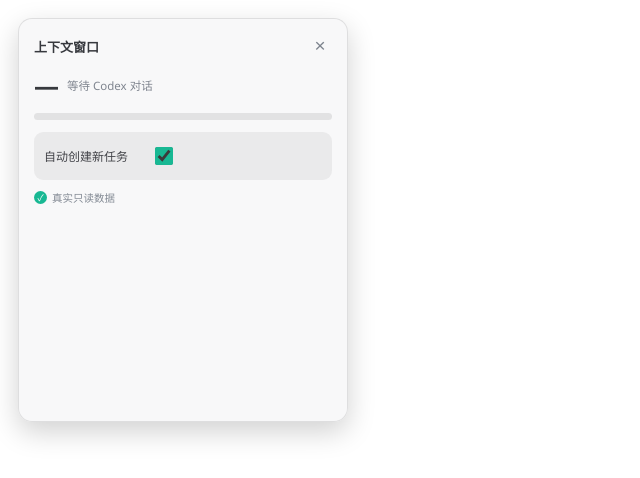
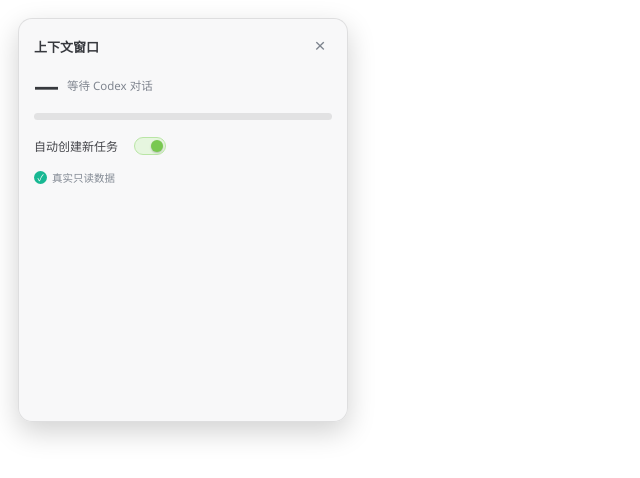
Before and after one commit to sunlulu0122-alt/codex-context-meter-skill, a website: page assets/windows/details.html in a window 1280 px wide. Shown: the whole page, without its empty margins (0-640 px from the left). Drawn offline with Linux system fonts and the light colour scheme.

Commit message:
简化自动新任务开关配色

```diff
--- a/assets/windows/styles.css
+++ b/assets/windows/styles.css
@@ -135,46 +135,47 @@ header button {
 .handoff-toggle {
   display: flex;
   align-items: center;
-  min-height: 48px;
+  min-height: 28px;
   gap: 8px;
-  margin: 0 0 7px;
-  padding: 7px 10px;
+  margin: 0 0 5px;
   color: rgb(29 31 36 / 82%);
-  border-radius: 9px;
-  background: rgb(0 0 0 / 5.5%);
   font-size: 12px;
 }
 
-.handoff-toggle.is-enabled {
-  background: rgb(24 184 147 / 11%);
+.handoff-toggle input {
+  appearance: none;
+  position: relative;
+  width: 32px;
+  height: 18px;
+  margin: 0;
+  border: 1px solid #c9cdd3;
+  border-radius: 999px;
+  background: #e8eaed;
+  cursor: pointer;
+  transition: background 160ms ease, border-color 160ms ease;
 }
 
-.handoff-status-dot {
-  width: 8px;
-  height: 8px;
-  flex: 0 0 auto;
+.handoff-toggle input::after {
+  content: "";
+  position: absolute;
+  top: 2px;
+  left: 2px;
+  width: 12px;
+  height: 12px;
   border-radius: 50%;
-  background: var(--gray);
+  background: #fff;
+  box-shadow: 0 1px 2px rgb(0 0 0 / 24%);
+  transition: transform 160ms ease, background 160ms ease;
 }
 
-.handoff-toggle.is-enabled .handoff-status-dot {
-  background: var(--green);
+.handoff-toggle input:checked {
+  border-color: #b9e5a5;
+  background: #e6f6df;
 }
 
-.handoff-copy {
-  display: grid;
-  gap: 2px;
-}
-
-.handoff-copy small {
-  color: #7c838d;
-  font-size: 10.5px;
-}
-
-.handoff-toggle input {
-  accent-color: var(--green);
-  width: 32px;
-  height: 18px;
+.handoff-toggle input:checked::after {
+  background: #78c850;
+  transform: translateX(14px);
 }
 
 .section-label {
@@ -256,15 +257,6 @@ footer::before {
 
   .handoff-toggle {
     color: rgb(245 246 248 / 86%);
-    background: rgb(255 255 255 / 8%);
-  }
-
-  .handoff-toggle.is-enabled {
-    background: rgb(24 184 147 / 16%);
-  }
-
-  .handoff-copy small {
-    color: #b7bdc7;
   }
 
   .usage-bar {
```
